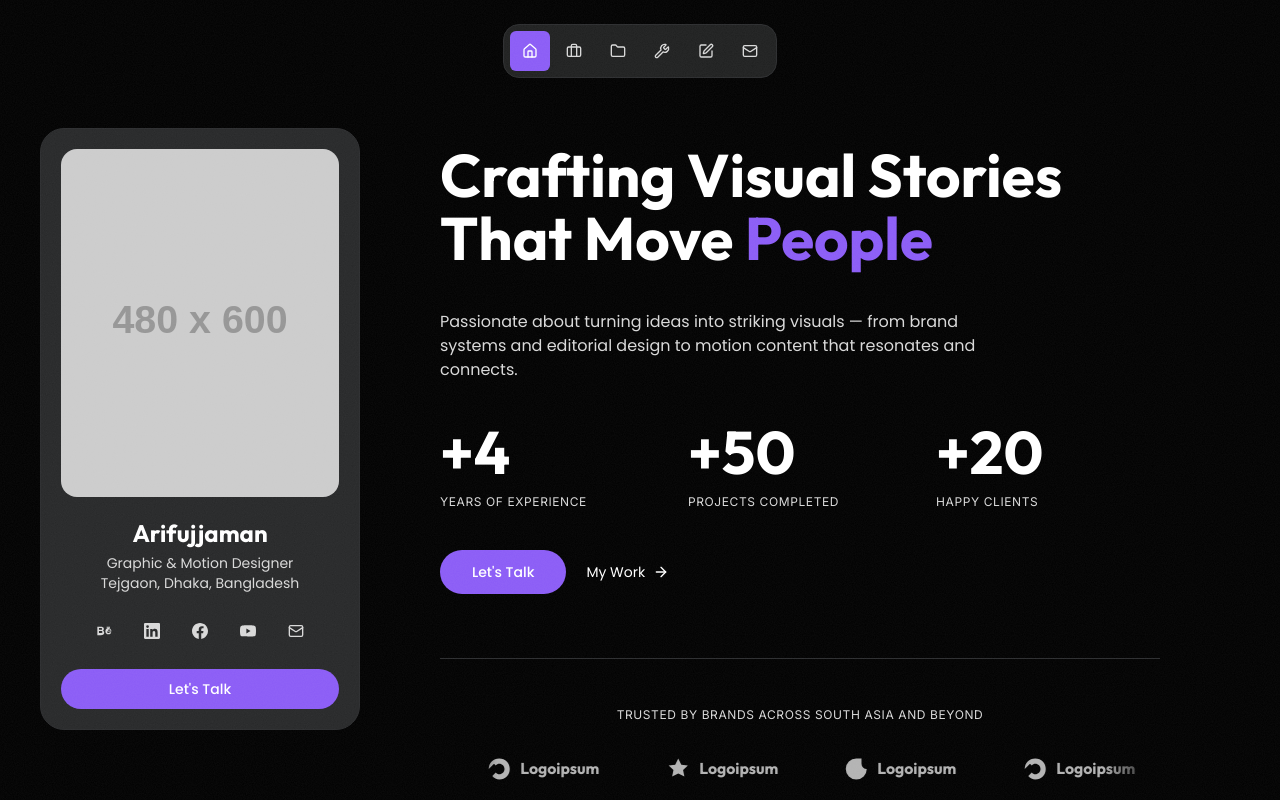
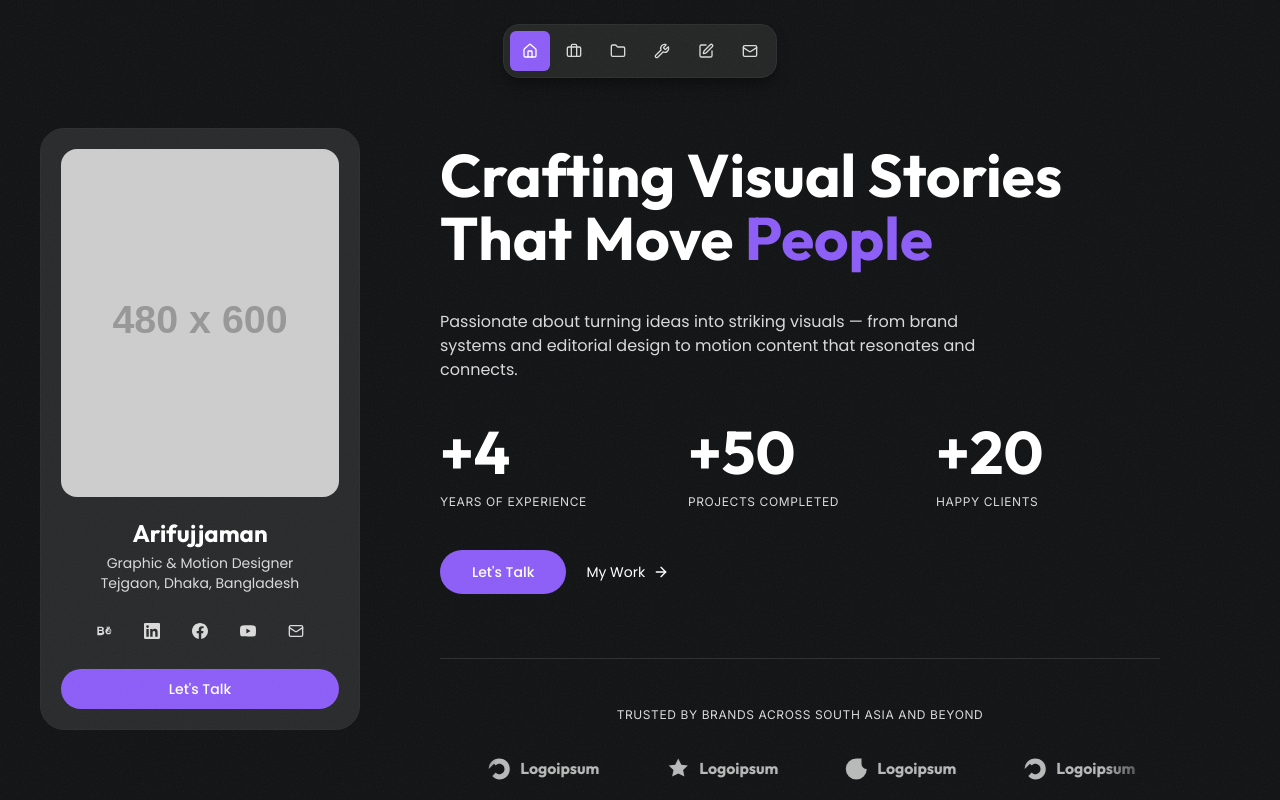
Before and after one commit to shantoislam242/client-portfolio, a Next.js app: page / in a window 1280 px wide. Shown: the top 800 px of the page. Built offline with nearby package versions, Linux system fonts and the light colour scheme.

Commit message:
fix(theme): match live Framer reference — bg #101112 (not pure black); cards stay #272829 with proper contrast

```diff
--- a/app/globals.css
+++ b/app/globals.css
@@ -69,7 +69,7 @@
      Page is true black; cards lift via background color, not borders.
      Blue is the primary interaction color; purple is reserved for decorative
      last-word heading accents. */
-  --bg-primary: #000000;             /* Page background — pure black */
+  --bg-primary: #101112;             /* Page bg — matches live Framer site (not pure black) */
   --bg-card: #272829;                /* Card / surface */
   --bg-card-hover: #2C2D2F;          /* Card hover / elevated surface */
   --border-subtle: #2C2D2F;          /* Subtle dividers when needed */
@@ -81,7 +81,7 @@
   --accent-purple: #8b5cf6;          /* Decorative highlight — unified with accent */
 
   /* shadcn primitives — mapped to portfolio palette */
-  --background: #000000;
+  --background: #101112;
   --foreground: #ffffff;
   --card: #272829;
   --card-foreground: #ffffff;
```
